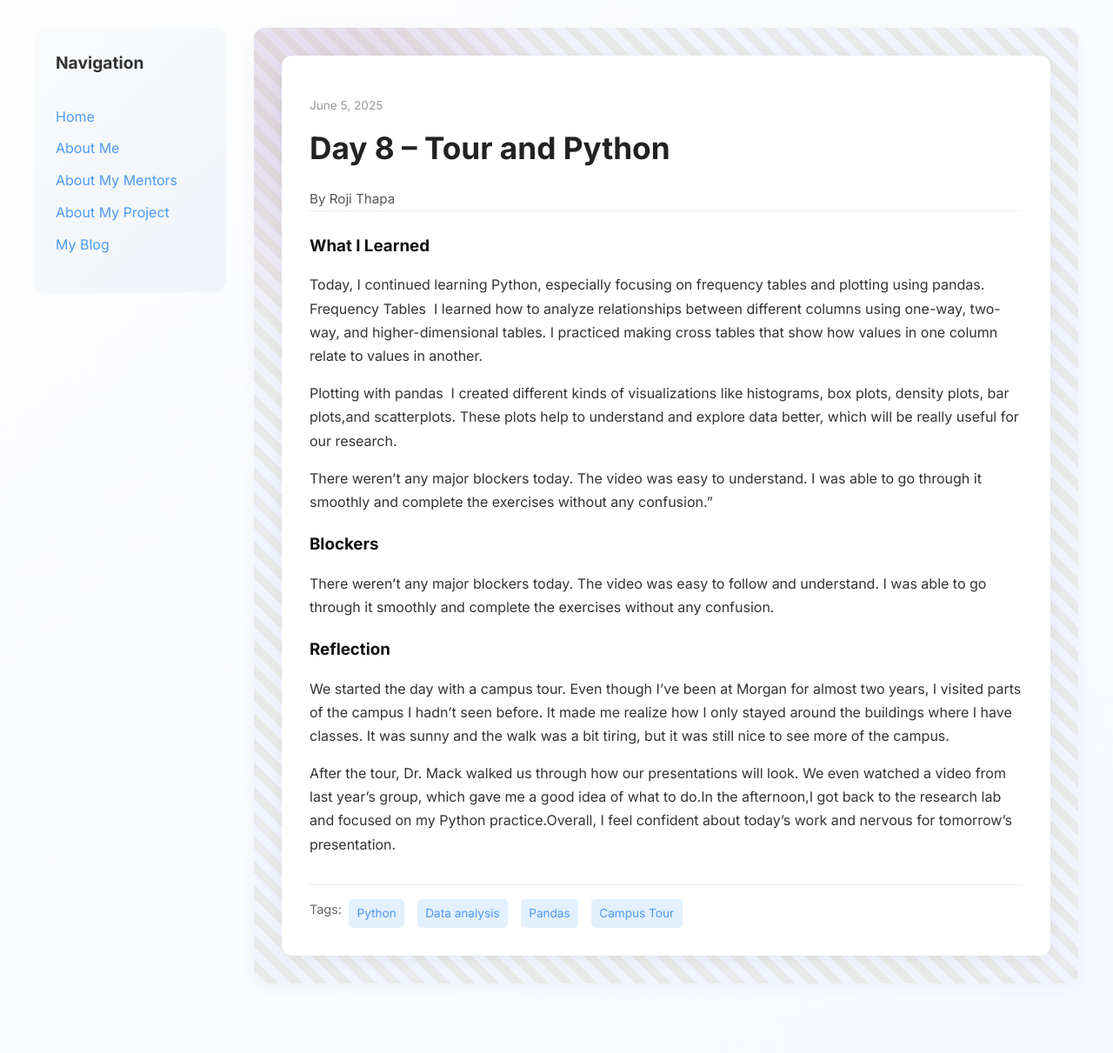
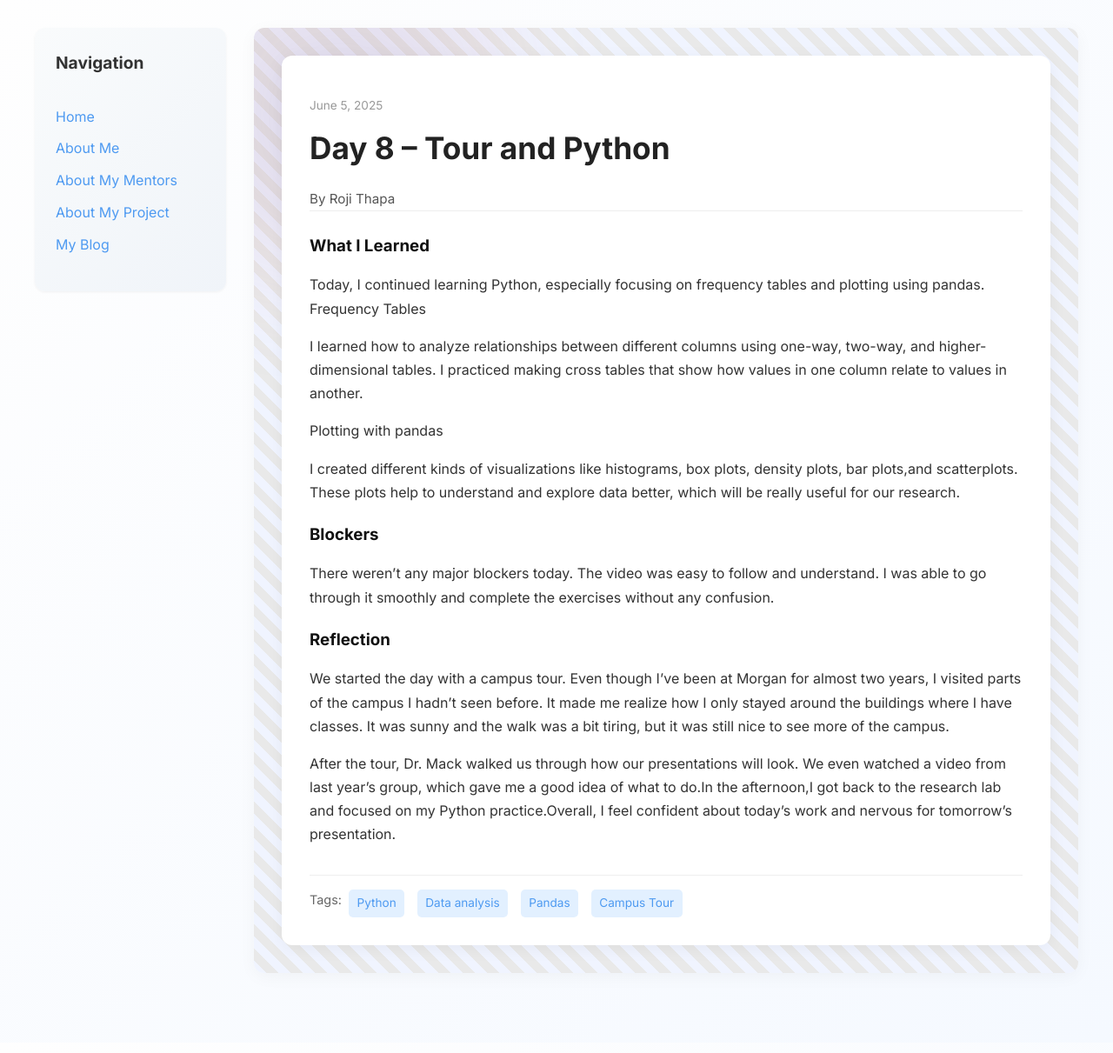
Before and after one commit to rojee-thapa/rojee-thapa.github.io, a Jekyll site: the page built from _posts/2025-06-05-day-8.md, in a window 1280 px wide. Shown: the whole page at 87% size. Built offline with Jekyll 4.4.1, drawn with Linux system fonts in a browser that asks for light colours.

Commit message:
Update 2025-06-05-day-8.md

```diff
--- a/_posts/2025-06-05-day-8.md
+++ b/_posts/2025-06-05-day-8.md
@@ -9,15 +9,18 @@ tags: ['Python', 'Data analysis', 'Pandas', 'Campus Tour']
 what_i_learned: |
    Today, I continued learning Python, especially focusing on frequency tables and plotting using pandas.
    Frequency Tables
+
+
    I learned how to analyze relationships between different columns using one-way, two-way, and higher-dimensional tables. I practiced
    making cross tables that show how values in one column relate to values in another.
 
    Plotting with pandas
+
+
    I created different kinds of visualizations like histograms, box plots, density plots, bar plots,and
    scatterplots. These plots help to understand and explore data better, which will be really useful for our research.
 
-   There weren’t any major blockers today. The video was easy to understand. I was able to go through it smoothly and complete the
-   exercises without any confusion."
+
 
 
 
```
